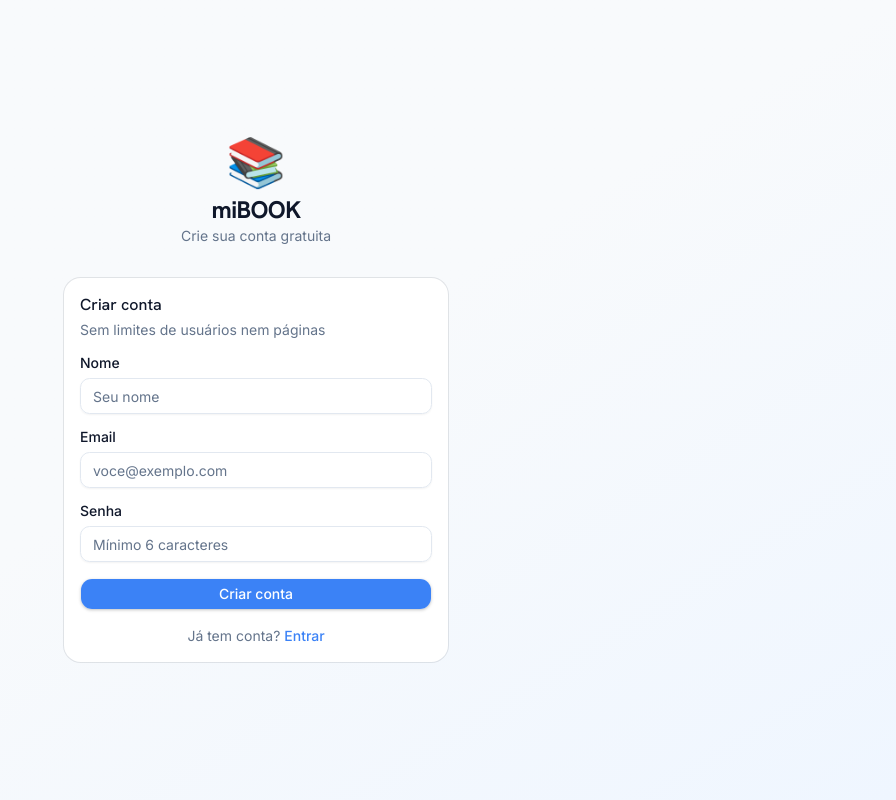
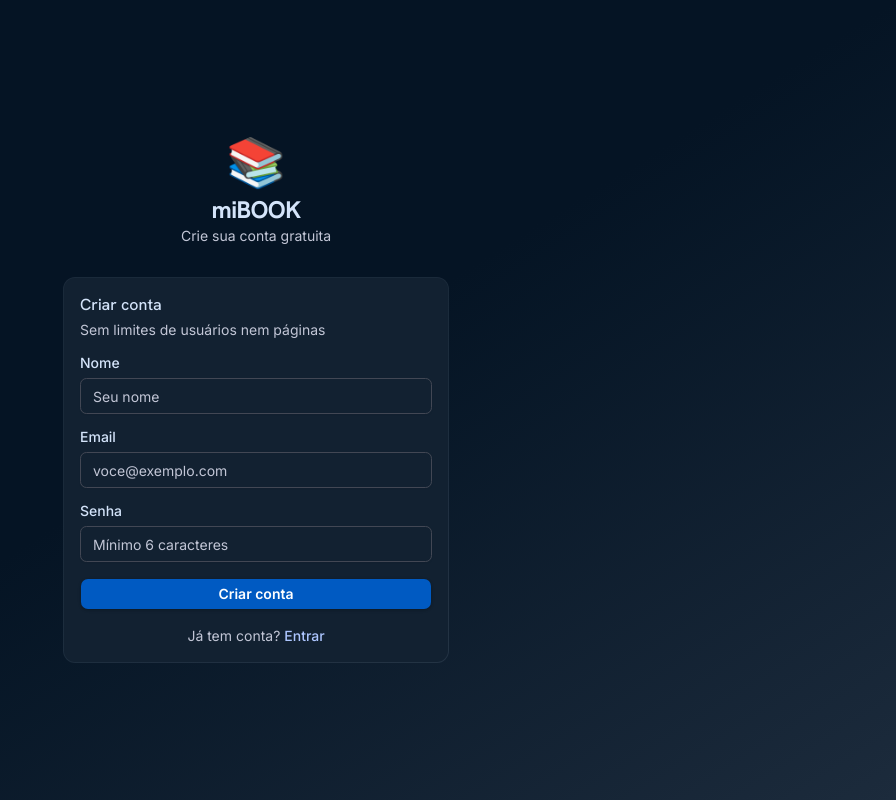
Before and after one commit to rodrigod3v/miBOOK, a Next.js app in the folder mibook-app/: page /register in a window 1280 px wide. Shown: the whole page, without its empty margins (384-1280 px from the left). Built offline with nearby package versions, Linux system fonts and the light colour scheme.

Commit message:
Apply Nexus Control template styling, colors (#051424), glassmorphism, and Material Symbols

```diff
--- a/mibook-app/src/app/globals.css
+++ b/mibook-app/src/app/globals.css
@@ -48,72 +48,99 @@
 }
 
 :root {
-  --background: #F8FAFC;
-  --foreground: #0F172A;
-  --card: #FFFFFF;
-  --card-foreground: #0F172A;
-  --popover: #FFFFFF;
-  --popover-foreground: #0F172A;
-  --primary: #3B82F6;
-  --primary-foreground: #FFFFFF;
-  --secondary: #F1F5F9;
-  --secondary-foreground: #0F172A;
-  --muted: #F1F5F9;
-  --muted-foreground: #64748B;
-  --accent: #EFF6FF;
-  --accent-foreground: #3B82F6;
-  --destructive: #EF4444;
-  --border: #E2E8F0;
-  --input: #E2E8F0;
-  --ring: #3B82F6;
-  --chart-1: #3B82F6;
-  --chart-2: #60A5FA;
-  --chart-3: #93C5FD;
-  --chart-4: #BFDBFE;
-  --chart-5: #DBEAFE;
-  --radius: 0.75rem;
-  --sidebar: #FFFFFF;
-  --sidebar-foreground: #0F172A;
-  --sidebar-primary: #3B82F6;
-  --sidebar-primary-foreground: #FFFFFF;
-  --sidebar-accent: #F1F5F9;
-  --sidebar-accent-foreground: #0F172A;
-  --sidebar-border: #E2E8F0;
-  --sidebar-ring: #3B82F6;
+  --background: #051424;
+  --foreground: #d4e4fa;
+  --card: #122131;
+  --card-foreground: #d4e4fa;
+  --popover: #122131;
+  --popover-foreground: #d4e4fa;
+  --primary: #adc6ff;
+  --primary-foreground: #002e6a;
+  --secondary: #bec6e0;
+  --secondary-foreground: #131b2e;
+  --muted: #1c2b3c;
+  --muted-foreground: #c2c6d6;
+  --accent: #1c2b3c;
+  --accent-foreground: #adc6ff;
+  --destructive: #ffb4ab;
+  --border: #424754;
+  --input: #424754;
+  --ring: #4d8eff;
+  --chart-1: #adc6ff;
+  --chart-2: #bec6e0;
+  --chart-3: #bcc7de;
+  --chart-4: #4d8eff;
+  --chart-5: #005ac2;
+  --radius: 0.5rem;
+  --sidebar: #122131;
+  --sidebar-foreground: #d4e4fa;
+  --sidebar-primary: #adc6ff;
+  --sidebar-primary-foreground: #002e6a;
+  --sidebar-accent: #1c2b3c;
+  --sidebar-accent-foreground: #d4e4fa;
+  --sidebar-border: #424754;
+  --sidebar-ring: #4d8eff;
 }
 
 .dark {
-  --background: #0F172A;
-  --foreground: #F8FAFC;
-  --card: #1E293B;
-  --card-foreground: #F8FAFC;
-  --popover: #1E293B;
-  --popover-foreground: #F8FAFC;
-  --primary: #3B82F6;
-  --primary-foreground: #FFFFFF;
-  --secondary: #1E293B;
-  --secondary-foreground: #F8FAFC;
-  --muted: #1E293B;
-  --muted-foreground: #94A3B8;
-  --accent: #1E293B;
-  --accent-foreground: #60A5FA;
-  --destructive: #F87171;
-  --border: #334155;
-  --input: #334155;
-  --ring: #3B82F6;
-  --chart-1: #3B82F6;
-  --chart-2: #60A5FA;
-  --chart-3: #93C5FD;
-  --chart-4: #BFDBFE;
-  --chart-5: #DBEAFE;
-  --sidebar: #0F172A;
-  --sidebar-foreground: #F8FAFC;
-  --sidebar-primary: #3B82F6;
-  --sidebar-primary-foreground: #FFFFFF;
-  --sidebar-accent: #1E293B;
-  --sidebar-accent-foreground: #F8FAFC;
-  --sidebar-border: #1E293B;
-  --sidebar-ring: #3B82F6;
+  --background: #051424;
+  --foreground: #d4e4fa;
+  --card: #122131;
+  --card-foreground: #d4e4fa;
+  --popover: #122131;
+  --popover-foreground: #d4e4fa;
+  --primary: #adc6ff;
+  --primary-foreground: #002e6a;
+  --secondary: #bec6e0;
+  --secondary-foreground: #131b2e;
+  --muted: #1c2b3c;
+  --muted-foreground: #c2c6d6;
+  --accent: #1c2b3c;
+  --accent-foreground: #adc6ff;
+  --destructive: #ffb4ab;
+  --border: #424754;
+  --input: #424754;
+  --ring: #4d8eff;
+  --chart-1: #adc6ff;
+  --chart-2: #bec6e0;
+  --chart-3: #bcc7de;
+  --chart-4: #4d8eff;
+  --chart-5: #005ac2;
+  --sidebar: #122131;
+  --sidebar-foreground: #d4e4fa;
+  --sidebar-primary: #adc6ff;
+  --sidebar-primary-foreground: #002e6a;
+  --sidebar-accent: #1c2b3c;
+  --sidebar-accent-foreground: #d4e4fa;
+  --sidebar-border: #424754;
+  --sidebar-ring: #4d8eff;
+}
+
+.glass-panel {
+  background: rgba(30, 41, 59, 0.7);
+  backdrop-filter: blur(12px);
+  -webkit-backdrop-filter: blur(12px);
+  border: 1px solid rgba(255, 255, 255, 0.1);
+}
+
+.glass-card {
+  background: rgba(39, 54, 71, 0.6);
+  backdrop-filter: blur(12px);
+  -webkit-backdrop-filter: blur(12px);
+  border: 1px solid rgba(255, 255, 255, 0.1);
+  box-shadow: 0px 4px 20px rgba(0, 0, 0, 0.4);
+}
+
+.btn-primary {
+  background-color: #005ac2;
+  color: #ffffff;
+  border-radius: 0.5rem;
+  padding: 0.5rem 1rem;
+  transition: all 0.2s;
+}
+
+.btn-primary:hover {
+  opacity: 0.9;
 }
 
 @layer base {
--- a/mibook-app/src/app/layout.tsx
+++ b/mibook-app/src/app/layout.tsx
@@ -31,8 +31,14 @@ export const viewport: Viewport = {
 
 export default function RootLayout({ children }: { children: React.ReactNode }) {
   return (
-    <html lang="pt-BR" suppressHydrationWarning>
-      <body className={`${inter.variable} ${hankenGrotesk.variable} ${jetbrainsMono.variable} h-full antialiased font-sans`}>
+    <html lang="pt-BR" suppressHydrationWarning className="dark">
+      <head>
+        <link
+          rel="stylesheet"
+          href="https://fonts.googleapis.com/css2?family=Material+Symbols+Outlined:wght,FILL@100..700,0..1&display=swap"
+        />
+      </head>
+      <body className={`${inter.variable} ${hankenGrotesk.variable} ${jetbrainsMono.variable} h-full antialiased font-sans bg-[#051424] text-[#d4e4fa]`}>
         <ThemeProvider
           attribute="class"
           defaultTheme="system"
--- a/mibook-app/src/components/app-shell.tsx
+++ b/mibook-app/src/components/app-shell.tsx
@@ -103,22 +103,36 @@ function Topbar() {
   }, []);
 
   return (
-    <header className="flex h-12 shrink-0 items-center gap-2 border-b px-3">
-      <div className="flex min-w-0 flex-1 items-center gap-2">
-        {current?.icon && <span className="text-base">{current.icon}</span>}
-        <span className="truncate text-sm font-medium">{current?.name || activeWs?.name}</span>
+    <header className="flex h-16 shrink-0 items-center gap-3 border-b border-[#424754]/30 bg-[#051424]/80 backdrop-blur-md px-6 z-50">
+      <div className="flex min-w-0 flex-1 items-center gap-3">
+        {current?.icon ? (
+          <span className="text-xl">{current.icon}</span>
+        ) : (
+          <span className="material-symbols-outlined text-primary text-xl">dataset</span>
+        )}
+        <div className="flex flex-col">
+          <span className="truncate text-sm font-bold text-[#d4e4fa] tracking-tight">{current?.name || activeWs?.name}</span>
+          <span className="text-[11px] text-[#c2c6d6] font-mono">Enterprise Command</span>
+        </div>
       </div>
       <ConnectionDot />
       <PresenceAvatars viewId={viewId} />
-      <Button variant="ghost" size="sm" className="gap-2 text-muted-foreground" onClick={() => setSearchOpen(true)}>
-        <Search className="h-4 w-4" />
+      <Button
+        variant="outline"
+        size="sm"
+        className="gap-2 text-[#c2c6d6] border-[#424754]/50 bg-[#1c2b3c]/60 hover:bg-[#273647] hover:text-[#d4e4fa]"
+        onClick={() => setSearchOpen(true)}
+      >
+        <Search className="h-4 w-4 text-primary" />
         <span className="hidden sm:inline">Buscar</span>
-        <kbd className="hidden rounded border bg-muted px-1.5 text-[10px] sm:inline">Ctrl K</kbd>
+        <kbd className="hidden rounded border border-[#424754] bg-[#0d1c2d] px-1.5 text-[10px] sm:inline text-primary">
+          Ctrl K
+        </kbd>
       </Button>
-      <Button variant="ghost" size="icon" className="h-8 w-8" onClick={() => setMembersOpen(true)}>
+      <Button variant="ghost" size="icon" className="h-8 w-8 text-[#c2c6d6] hover:text-primary" onClick={() => setMembersOpen(true)}>
         <Users className="h-4 w-4" />
       </Button>
-      <Button variant="ghost" size="icon" className="h-8 w-8" onClick={() => setSettingsOpen(true)}>
+      <Button variant="ghost" size="icon" className="h-8 w-8 text-[#c2c6d6] hover:text-primary" onClick={() => setSettingsOpen(true)}>
         <Settings className="h-4 w-4" />
       </Button>
       <ThemeToggle />
@@ -144,21 +158,21 @@ function Sidebar() {
   const [settingsOpen, setSettingsOpen] = useState(false);
 
   return (
-    <aside className="flex w-64 shrink-0 flex-col border-r bg-sidebar text-sidebar-foreground">
-      <div className="p-2">
+    <aside className="flex w-[280px] shrink-0 flex-col border-r border-[#424754]/20 bg-[#122131] text-[#d4e4fa] backdrop-blur-xl">
+      <div className="p-3 border-b border-[#424754]/20">
         <WorkspaceSwitcher />
       </div>
-      <div className="flex-1 space-y-4 overflow-y-auto px-2 pb-4">
+      <div className="flex-1 space-y-4 overflow-y-auto px-3 pb-4 pt-3">
         <Section label="Favoritos">
           <FavoritesList />
         </Section>
         <Section label="Páginas">
-          <div className="mb-1 flex items-center justify-between px-2">
+          <div className="mb-2 flex items-center justify-between px-2">
             <DropdownMenu>
               <DropdownMenuTrigger
                 render={
-                  <Button variant="ghost" size="icon" className="h-6 w-6">
-                    <Plus className="h-4 w-4" />
+                  <Button variant="ghost" size="sm" className="h-7 px-2 text-xs font-semibold text-primary hover:bg-[#1c2b3c]">
+                    <Plus className="mr-1 h-3.5 w-3.5" /> Nova
                   </Button>
                 }
               />
@@ -169,7 +183,7 @@ function Sidebar() {
                     router.push(`/app/workspace/${activeWs!.id}/view/${v.id}`);
                   }}
                 >
-                  <FileText className="mr-2 h-4 w-4" /> Nova página
+                  <FileText className="mr-2 h-4 w-4 text-blue-400" /> Nova página
                 </DropdownMenuItem>
                 <DropdownMenuItem
                   onClick={async () => {
@@ -177,7 +191,7 @@ function Sidebar() {
                     router.push(`/app/workspace/${activeWs!.id}/view/${v.id}`);
                   }}
                 >
-                  <Database className="mr-2 h-4 w-4" /> Novo banco de dados
+                  <Database className="mr-2 h-4 w-4 text-indigo-400" /> Novo banco de dados
                 </DropdownMenuItem>
               </DropdownMenuContent>
             </DropdownMenu>
@@ -185,25 +199,25 @@ function Sidebar() {
           <PageTree />
         </Section>
       </div>
-      <div className="border-t p-2">
+      <div className="border-t border-[#424754]/20 p-3 bg-[#0d1c2d]/50">
         <div className="flex items-center gap-1">
-          <Button variant="ghost" size="sm" className="flex-1 justify-start gap-2 text-muted-foreground" onClick={() => setTrashOpen(true)}>
-            <Trash2 className="h-4 w-4" /> Lixeira
+          <Button variant="ghost" size="sm" className="flex-1 justify-start gap-2 text-xs text-[#c2c6d6] hover:text-[#d4e4fa]" onClick={() => setTrashOpen(true)}>
+            <Trash2 className="h-3.5 w-3.5" /> Lixeira
           </Button>
-          <Button variant="ghost" size="sm" className="flex-1 justify-start gap-2 text-muted-foreground" onClick={() => setMembersOpen(true)}>
-            <Users className="h-4 w-4" /> Membros
+          <Button variant="ghost" size="sm" className="flex-1 justify-start gap-2 text-xs text-[#c2c6d6] hover:text-[#d4e4fa]" onClick={() => setMembersOpen(true)}>
+            <Users className="h-3.5 w-3.5" /> Membros
           </Button>
-          <Button variant="ghost" size="icon" className="h-8 w-8 text-muted-foreground" onClick={() => setSettingsOpen(true)}>
-            <Settings className="h-4 w-4" />
+          <Button variant="ghost" size="icon" className="h-7 w-7 text-[#c2c6d6] hover:text-[#d4e4fa]" onClick={() => setSettingsOpen(true)}>
+            <Settings className="h-3.5 w-3.5" />
           </Button>
         </div>
-        <div className="mt-2 flex items-center gap-2 rounded-md px-2 py-1.5">
-          <div className="flex h-7 w-7 items-center justify-center rounded-full bg-primary text-xs font-bold text-primary-foreground">
+        <div className="mt-3 flex items-center gap-2.5 rounded-lg border border-[#424754]/30 bg-[#1c2b3c]/50 p-2">
+          <div className="flex h-7 w-7 items-center justify-center rounded-md bg-[#005ac2] text-xs font-bold text-white shadow-sm">
             {(user.name || user.email)[0]?.toUpperCase()}
           </div>
           <div className="min-w-0 flex-1">
-            <div className="truncate text-xs font-medium">{user.name}</div>
-            <div className="truncate text-[11px] text-muted-foreground">{user.email}</div>
+            <div className="truncate text-xs font-semibold text-[#d4e4fa]">{user.name}</div>
+            <div className="truncate text-[11px] text-[#c2c6d6]">{user.email}</div>
           </div>
         </div>
       </div>
--- a/mibook-app/src/components/ui/button.tsx
+++ b/mibook-app/src/components/ui/button.tsx
@@ -8,7 +8,7 @@ const buttonVariants = cva(
   {
     variants: {
       variant: {
-        default: "bg-primary text-primary-foreground hover:bg-primary/90 shadow-sm",
+        default: "bg-[#005ac2] text-white hover:bg-[#004395] active:scale-95 transition-all shadow-sm font-semibold",
         outline:
           "border border-border bg-transparent text-foreground hover:bg-muted/80 hover:text-foreground dark:border-border dark:bg-card/50 dark:hover:bg-card",
         secondary:
```
